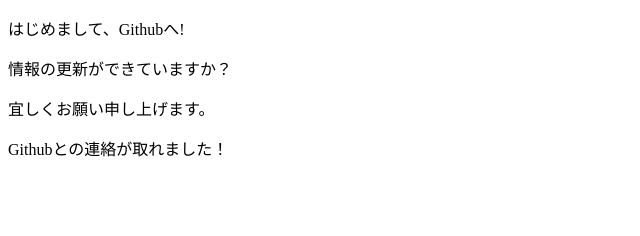
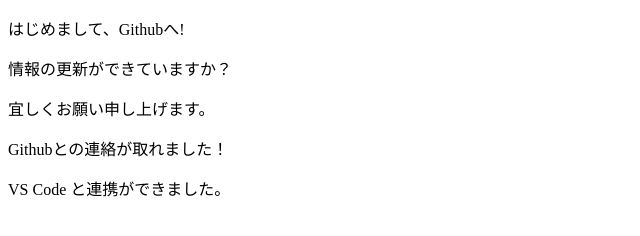
Before and after one commit to c3230086/www, a plain HTML site: page index.html in a window 1280 px wide. Shown: the whole page, without its empty margins (0-640 px from the left). Drawn offline with Linux system fonts and the light colour scheme.

Commit message:
app20250414_1.0

```diff
--- a/index.html
+++ b/index.html
@@ -11,5 +11,6 @@
     <p>情報の更新ができていますか？</p>
     <p>宜しくお願い申し上げます。</p>
     <p>Githubとの連絡が取れました！</p>
+    <p>VS Code と連携ができました。</p>
 </body>
 </html>
```
